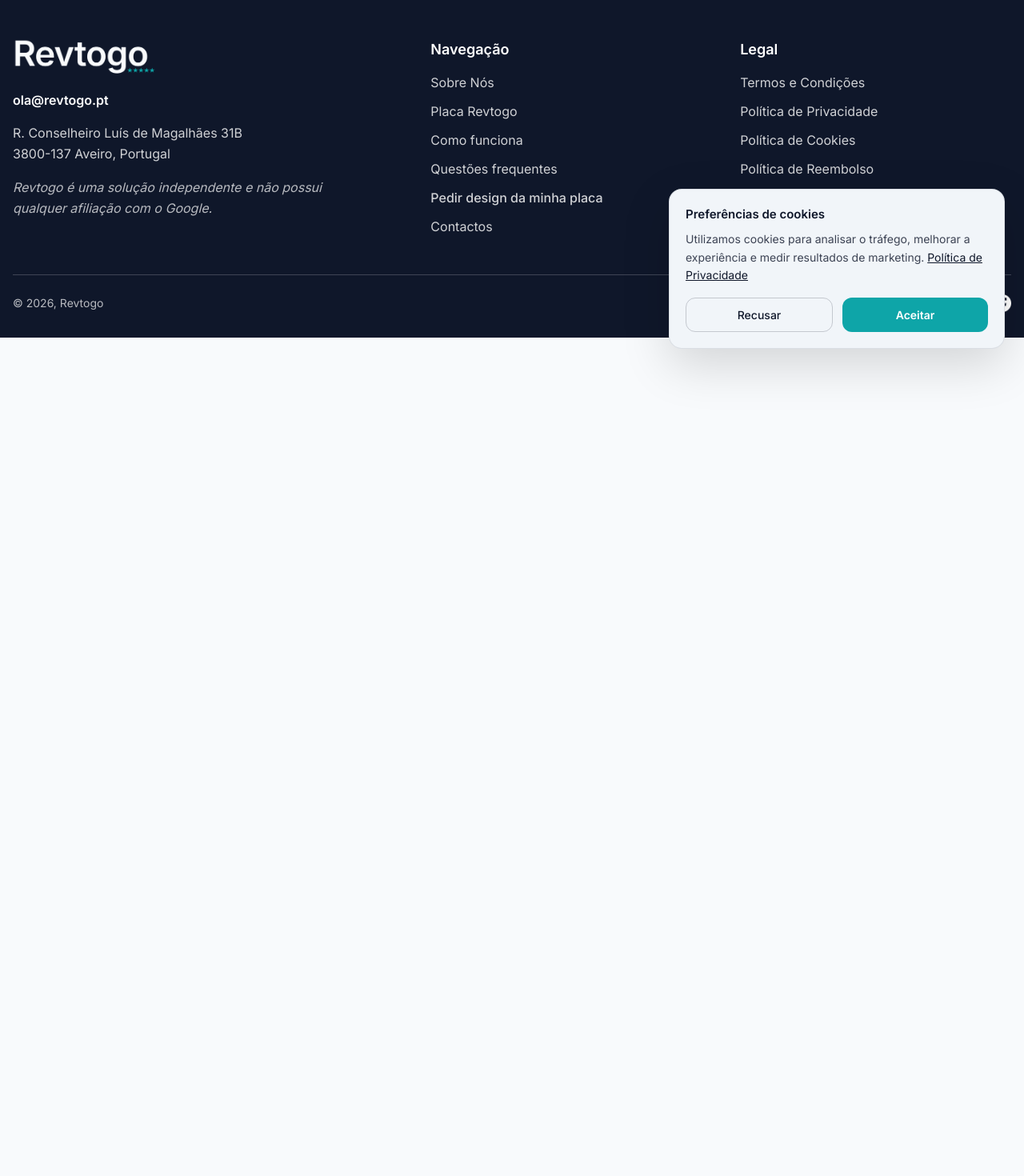
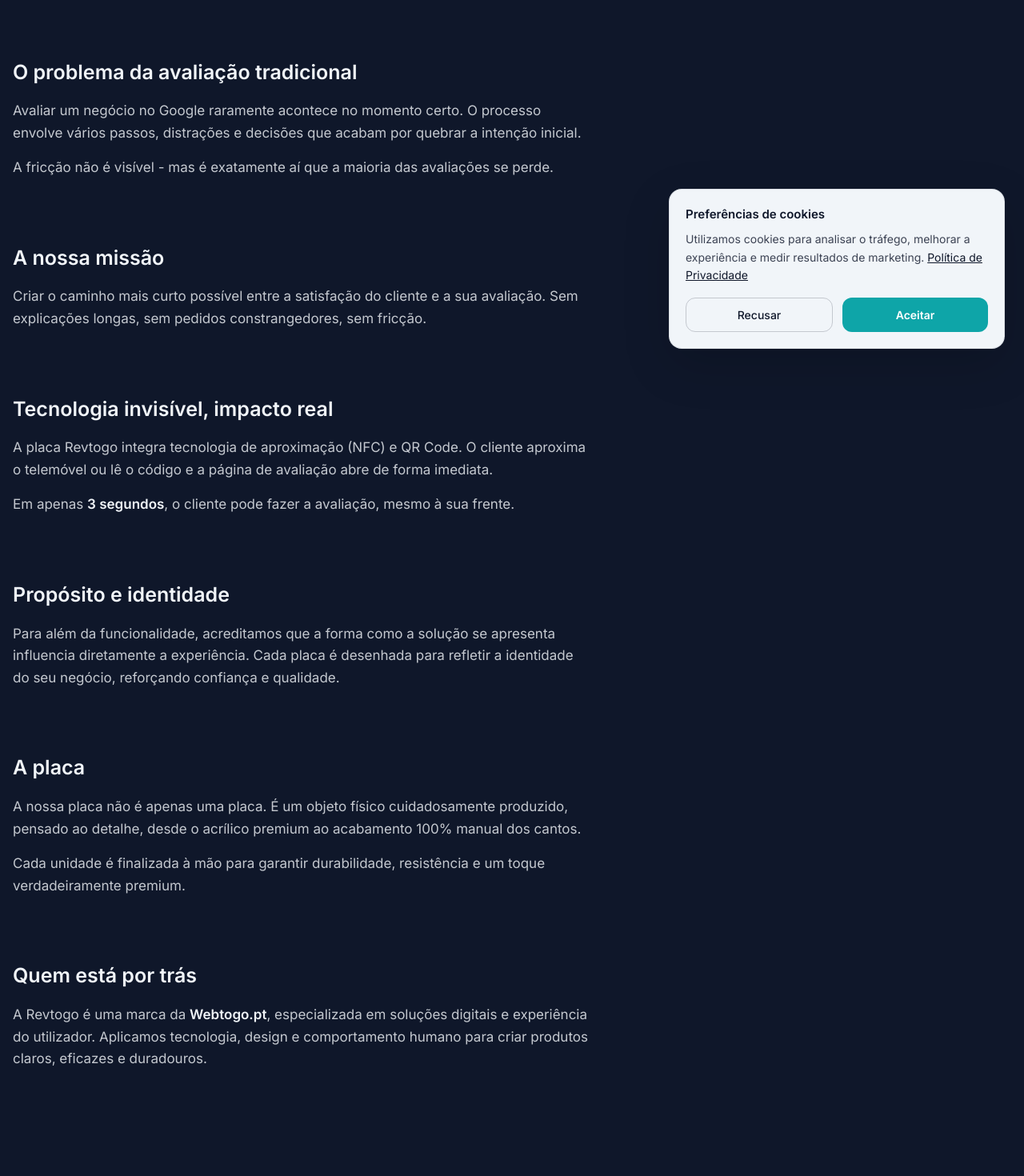
Before and after one commit to hugoc1944/revtogo, a Next.js app: page /sobre-nos in a window 1280 px wide. Shown: the part 340-1810 px from the top of the page at 80% size. Before the commit the page ends 800 px from the top, so only its background shows below. Built offline with nearby package versions, Linux system fonts and the light colour scheme.

Commit message:
Sobre Nos page info added again

```diff
--- a/src/app/sobre-nos/about-content.tsx
+++ b/src/app/sobre-nos/about-content.tsx
@@ -35,8 +35,132 @@ export function AboutContent() {
           </div>
         </section>
 
-        {/* everything else stays EXACTLY the same */}
+        {/* ===== THE PROBLEM ===== */}
+        <section className="pt-14 md:pt-20">
+          <div className="mx-auto max-w-7xl px-4">
+            <div className="max-w-[720px]">
+              <h2 className="text-[21px] md:text-[25px] font-semibold mb-4">
+                O problema da avaliação tradicional
+              </h2>
 
+              <p className="text-[16px] md:text-[17px] text-surface/80 leading-relaxed mb-4">
+                Avaliar um negócio no Google raramente acontece no momento certo.
+                O processo envolve vários passos, distrações e decisões que
+                acabam por quebrar a intenção inicial.
+              </p>
+
+              <p className="text-[16px] md:text-[17px] text-surface/80 leading-relaxed">
+                A fricção não é visível - mas é exatamente aí que a maioria das
+                avaliações se perde.
+              </p>
+            </div>
+          </div>
+        </section>
+
+        {/* ===== MISSION ===== */}
+        <section className="pt-14 md:pt-20">
+          <div className="mx-auto max-w-7xl px-4">
+            <div className="max-w-[720px]">
+              <h2 className="text-[21px] md:text-[25px] font-semibold mb-4">
+                A nossa missão
+              </h2>
+
+              <p className="text-[16px] md:text-[17px] text-surface/80 leading-relaxed">
+                Criar o caminho mais curto possível entre a satisfação do
+                cliente e a sua avaliação. Sem explicações longas, sem pedidos
+                constrangedores, sem fricção.
+              </p>
+            </div>
+          </div>
+        </section>
+
+        {/* ===== TECHNOLOGY ===== */}
+        <section className="pt-14 md:pt-20">
+          <div className="mx-auto max-w-7xl px-4">
+            <div className="max-w-[720px]">
+              <h2 className="text-[21px] md:text-[25px] font-semibold mb-4">
+                Tecnologia invisível, impacto real
+              </h2>
+
+              <p className="text-[16px] md:text-[17px] text-surface/80 leading-relaxed mb-4">
+                A placa Revtogo integra tecnologia de aproximação (NFC) e QR
+                Code. O cliente aproxima o telemóvel ou lê o código e a página de avaliação abre de forma imediata.
+              </p>
+
+              <p className="text-[16px] md:text-[17px] text-surface/80 leading-relaxed">
+                Em apenas{" "}
+                <strong className="text-surface">
+                  3 segundos
+                </strong>
+                , o cliente pode fazer a avaliação, mesmo à sua frente.
+              </p>
+            </div>
+          </div>
+        </section>
+
+        {/* ===== PURPOSE & DESIGN ===== */}
+        <section className="pt-14 md:pt-20">
+          <div className="mx-auto max-w-7xl px-4">
+            <div className="max-w-[720px]">
+              <h2 className="text-[21px] md:text-[25px] font-semibold mb-4">
+                Propósito e identidade
+              </h2>
+
+              <p className="text-[16px] md:text-[17px] text-surface/80 leading-relaxed">
+                Para além da funcionalidade, acreditamos que a forma como a
+                solução se apresenta influencia diretamente a experiência. Cada placa é desenhada para refletir a identidade do
+                seu negócio, reforçando confiança e qualidade.
+              </p>
+            </div>
+          </div>
+        </section>
+
+        {/* ===== THE PLATE ===== */}
+        <section className="pt-14 md:pt-20">
+          <div className="mx-auto max-w-7xl px-4">
+            <div className="max-w-[720px]">
+              <h2 className="text-[21px] md:text-[25px] font-semibold mb-4">
+                A placa
+              </h2>
+
+              <p className="text-[16px] md:text-[17px] text-surface/80 leading-relaxed mb-4">
+                A nossa placa não é apenas uma placa. É um objeto físico
+                cuidadosamente produzido, pensado ao detalhe, desde o acrílico premium ao
+                acabamento 100% manual dos cantos.
+              </p>
+
+              <p className="text-[16px] md:text-[17px] text-surface/80 leading-relaxed">
+                Cada unidade é finalizada à mão para garantir durabilidade,
+                resistência e um toque verdadeiramente premium.
+              </p>
+            </div>
+          </div>
+        </section>
+
+        {/* ===== BRAND ORIGIN ===== */}
+        <section className="pt-14 md:pt-20 pb-20 md:pb-28">
+          <div className="mx-auto max-w-7xl px-4">
+            <div className="max-w-[720px]">
+              <h2 className="text-[21px] md:text-[25px] font-semibold mb-4">
+                Quem está por trás
+              </h2>
+
+              <p className="text-[16px] md:text-[17px] text-surface/80 leading-relaxed">
+                A Revtogo é uma marca da{" "}
+                <Link
+                  href="https://webtogo.pt"
+                  target="_blank"
+                  rel="noopener noreferrer"
+                  className="font-semibold text-surface hover:text-primary transition-colors"
+                >
+                  Webtogo.pt
+                </Link>
+                , especializada em soluções digitais e experiência do
+                utilizador. Aplicamos tecnologia, design e comportamento humano para criar produtos claros, eficazes e duradouros.
+              </p>
+            </div>
+          </div>
+        </section>
       </main>
 
       <Footer />
```
